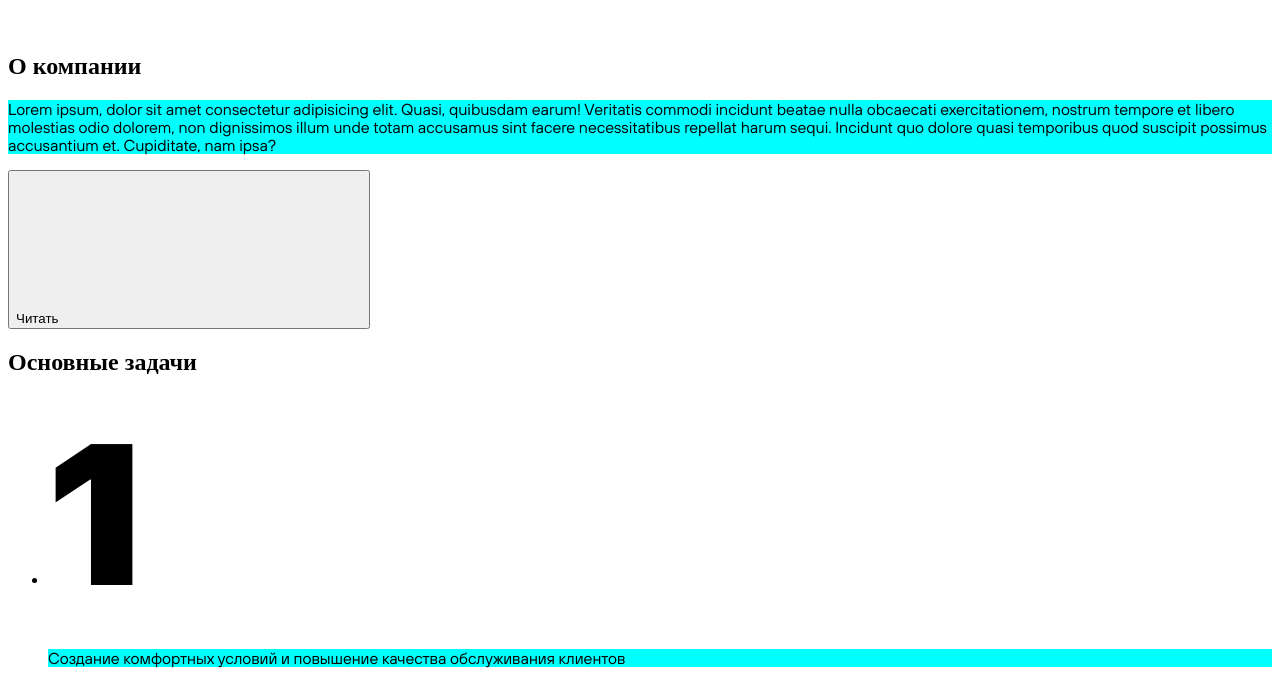
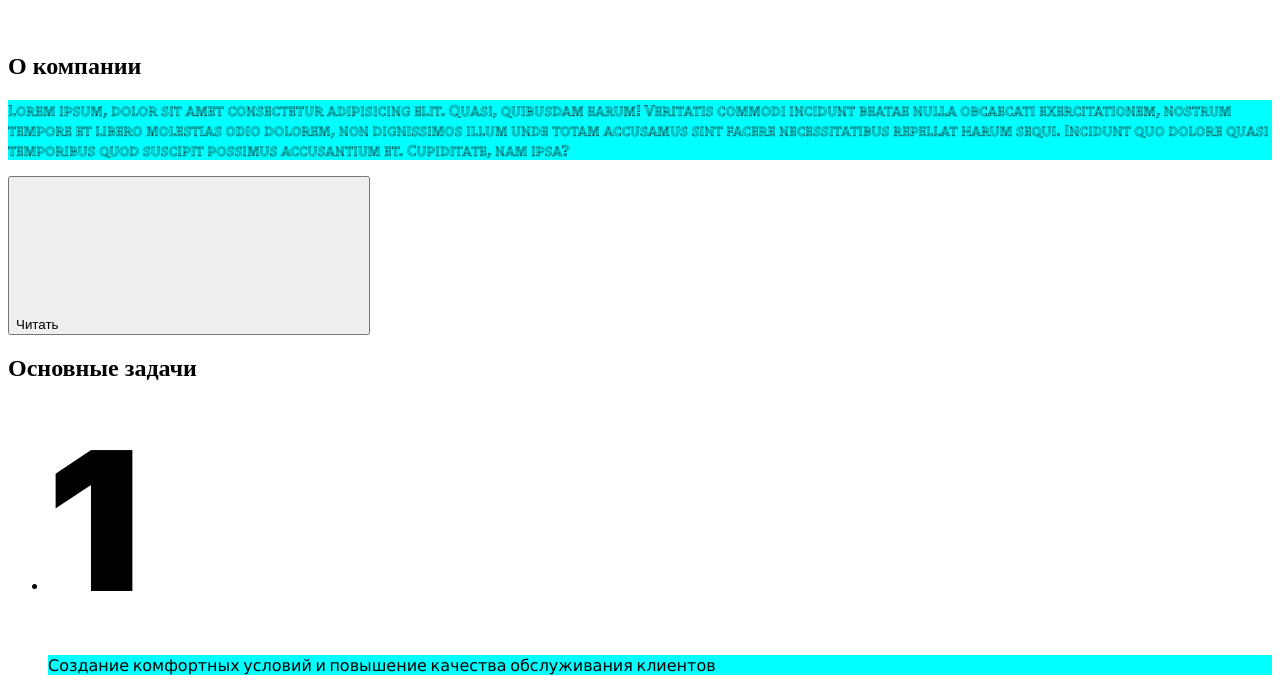
Before and after one commit to Ivan-Tkachuk/project_home_test, a plain HTML site: page index.html in a window 1280 px wide. Shown: the part 886-1566 px from the top of the page. Drawn offline with nearby package versions, Linux system fonts and the light colour scheme.

Commit message:
test google font

```diff
--- a/sass/main.scss
+++ b/sass/main.scss
@@ -8,7 +8,7 @@
 
 p {
     background-color: aqua;
-    font-family: 'TTHoves', Verdana, Geneva, Tahoma, sans-serif;
+    font-family: 'Test', Verdana, Geneva, Tahoma, sans-serif;
 }
 
 .tasks-list__number {
--- a/sass/utils/_fonts.scss
+++ b/sass/utils/_fonts.scss
@@ -27,3 +27,9 @@
   src: url('../../fonts/SFProDisplay-Black.ttf');
   font-weight: 200;
 }
+
+@font-face {
+  font-family: Test;
+  src: url('../../fonts/Test.ttf');
+  font-weight: 400;
+}
```
Also changed, not shown: css/main.css, css/main.min.css, fonts/Test.ttf (added), 2 other files.
